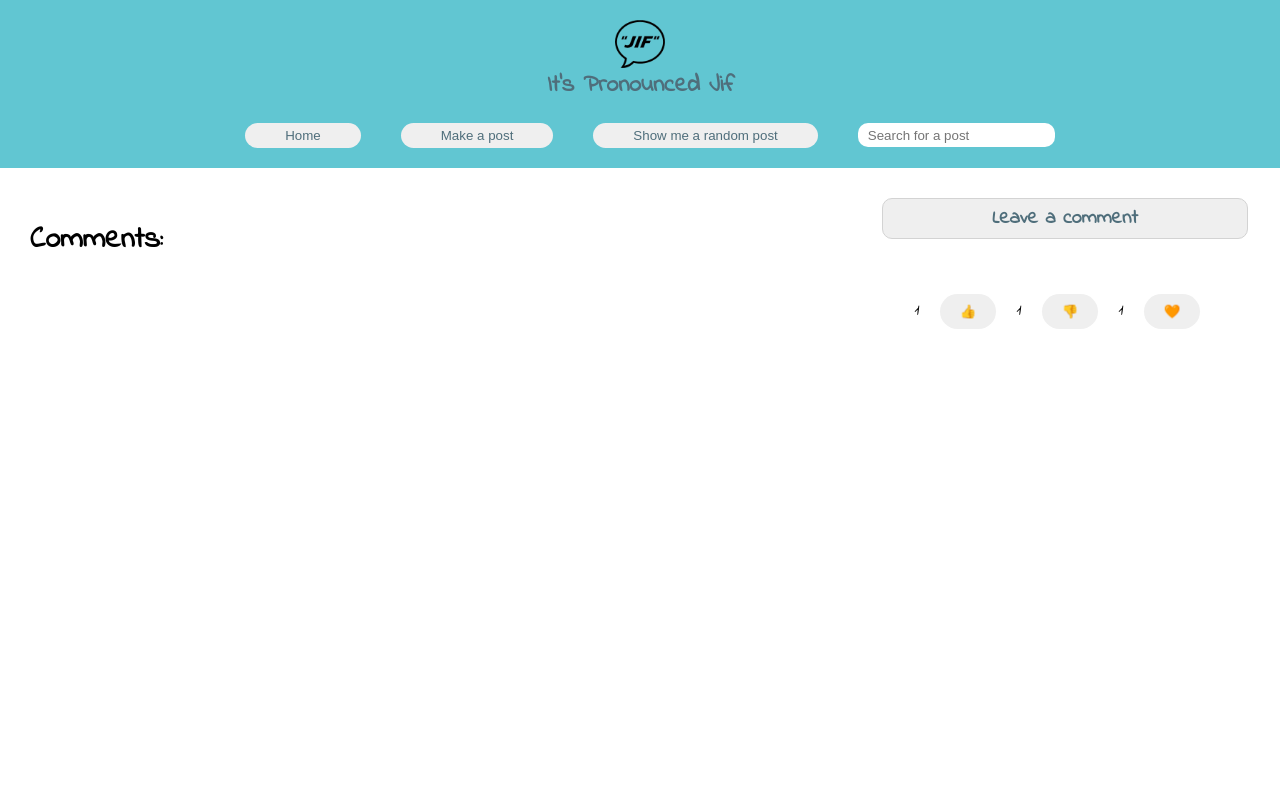
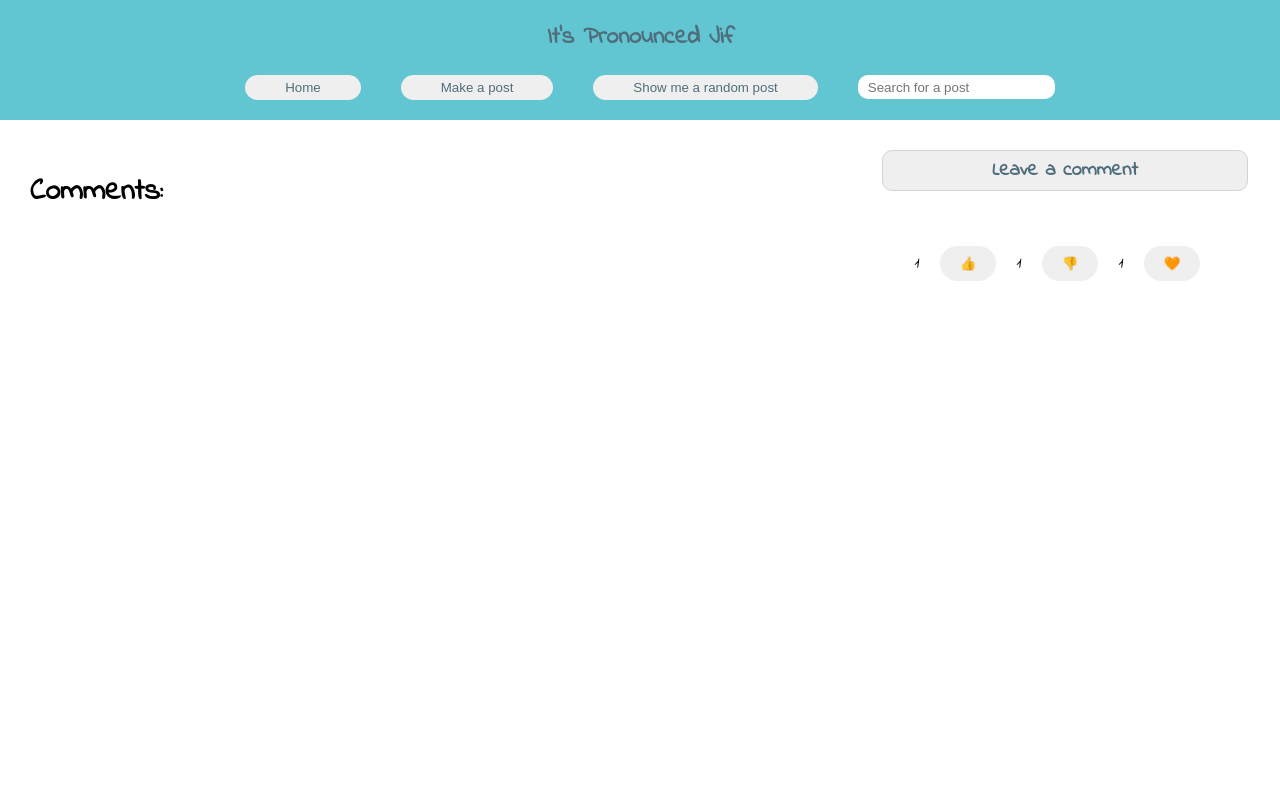
Before and after one commit to AyokunmiSoyannwo/Jif-client, a website: page specificPost.html in a window 1280 px wide. Shown: the top 800 px of the page. Drawn offline with Linux system fonts and the light colour scheme; no server answers.

Commit message:
remove logo

```diff
--- a/specificPost.html
+++ b/specificPost.html
@@ -16,7 +16,6 @@
 <body>
     <nav>
         <div class="navTop">
-            <img src="./logo.png" alt="logo">
             <h2 >It's Pronounced Jif</h2>
         </div>
         <div class="nav-bottom">
```
